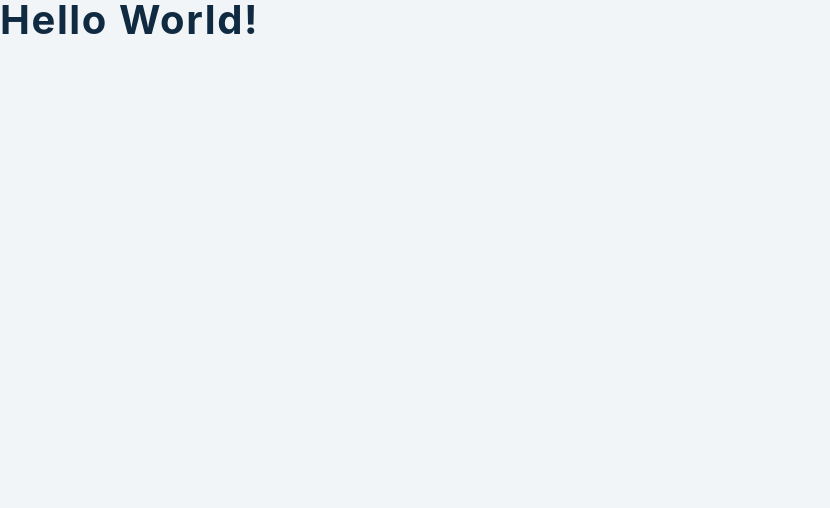
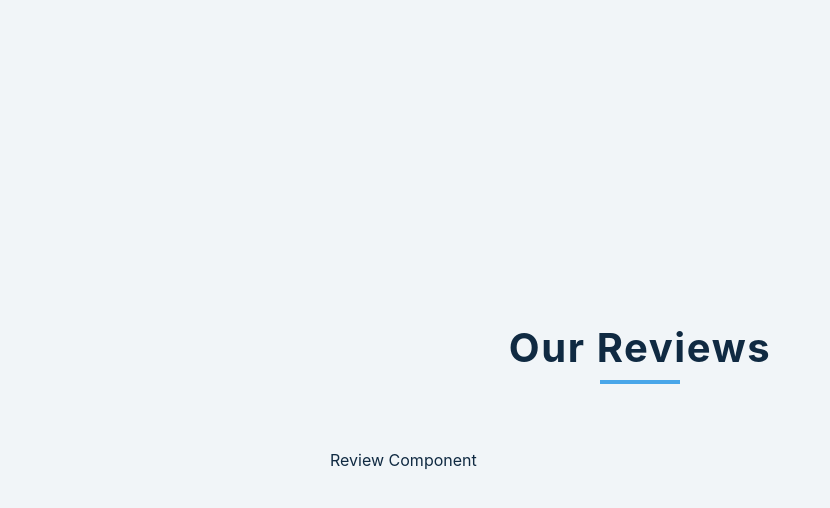
Before and after one commit to patricio0312rev/react-review-slides, a React (Create React App) app: page / in a window 1280 px wide. Shown: the top 508 px of the page, without its empty margins (0-830 px from the left). Built offline with nearby package versions, Linux system fonts and the light colour scheme.

Commit message:
Creando componente Review

```diff
--- a/src/App.js
+++ b/src/App.js
@@ -1,10 +1,20 @@
+import React from 'react';
+import Review from './components/review/review.component';
 import reviews from "./data";
+
 
 function App() {
   return (
-    <div className="App">
-      <h2>Hello world!</h2>
-    </div>
+    <main className="App">
+      <section className='container'>
+        <div className='title'>
+          <h2>Our reviews</h2>
+          <div className='underline'></div>
+        </div>
+
+        <Review />
+      </section>
+    </main>
   );
 }
 
--- /dev/null
+++ b/src/components/review/review.component.jsx
@@ -0,0 +1,11 @@
+import React from 'react';
+
+const Review = () => {
+    return (
+        <div>
+            Review Component
+        </div>
+    );
+}
+
+export default Review;
```
